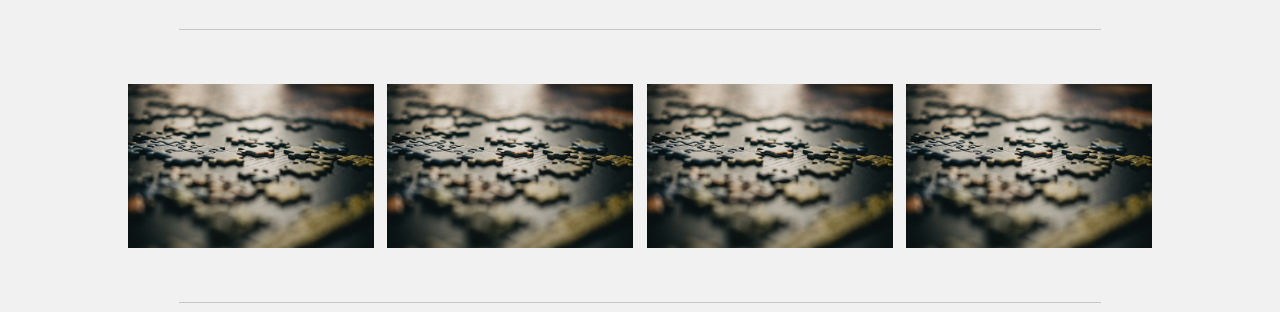
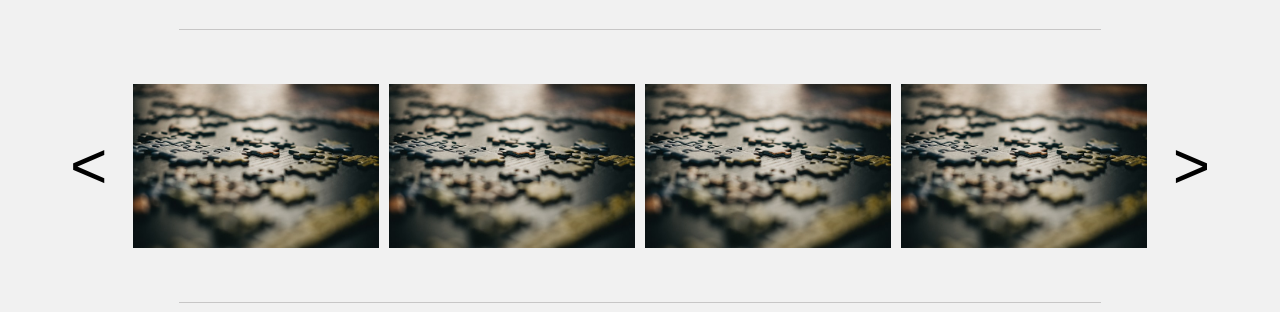
Before and after one commit to TBence98/Sudoku_solver, a React (Vite) app: page / in a window 1280 px wide. Shown: the part 432-744 px from the top of the page. Built offline with nearby package versions, Linux system fonts and the light colour scheme.

Commit message:
add basic image carousel

```diff
--- a/src/components/HomeImages.jsx
+++ b/src/components/HomeImages.jsx
@@ -1,8 +1,30 @@
+import { useState } from "react";
+
 import classes from "./HomeImages.module.css";
 
 const HomeImages = ({ images }) => {
+    const [translateX, setTranslateX] = useState(0);
+    const prevBtnIsDisabled = false;
+    const nextBtnIsDisabled = false;
+
+    function handlePrevious() {
+        setTranslateX((prevState) => prevState + 25);
+    }
+
+    function handleNext() {
+        setTranslateX((prevState) => prevState - 25);
+    }
+
     return (
-        <div className={classes.images}>
+        <div className={classes.image_carousel}>
+            <div className={classes.visible_images}>
+                <div
+                    className={classes.images}
+                    style={{
+                        transform: `translateX(${translateX}%)`,
+                        transition: "all 0.5s",
+                    }}
+                >
                     {images.map((image, index) => (
                         <img
                             src={image.src}
@@ -12,6 +34,22 @@ const HomeImages = ({ images }) => {
                         />
                     ))}
                 </div>
+            </div>
+            <button
+                className={`${classes.arrow} ${classes["arrow--left"]}`}
+                onClick={handlePrevious}
+                disabled={prevBtnIsDisabled}
+            >
+                &#60;
+            </button>
+            <button
+                className={`${classes.arrow} ${classes["arrow--right"]}`}
+                onClick={handleNext}
+                disabled={nextBtnIsDisabled}
+            >
+                &#62;
+            </button>
+        </div>
     );
 };
 
--- a/src/components/HomeImages.module.css
+++ b/src/components/HomeImages.module.css
@@ -1,12 +1,39 @@
+.image_carousel {
+    margin: 2.5rem 0;
+    position: relative;
+}
+
+.visible_images {
+    overflow: hidden;
+}
+
 .images {
-    height: 12rem;
-    overflow: hidden;
     display: flex;
     align-items: center;
-    justify-content: space-between;
-    margin: 2.5rem 0;
+    height: 12rem;
 }
 
 .image {
     width: 24%;
+    margin: 0 0.5%;
+    object-fit: contain;
 }
+
+.arrow {
+    background-color: transparent;
+    border: none;
+    font-size: 4rem;
+    position: absolute;
+    top: 50%;
+    transform: translateY(-50%);
+    cursor: pointer;
+    user-select: none;
+}
+
+.arrow--right {
+    right: -4rem;
+}
+
+.arrow--left {
+    left: -4rem;
+}
--- a/src/pages/Home.jsx
+++ b/src/pages/Home.jsx
@@ -17,6 +17,7 @@ const Home = () => {
                     { src: sudoku_img, alt: "sudoku" },
                     { src: sudoku_img, alt: "sudoku" },
                     { src: sudoku_img, alt: "sudoku" },
+                    { src: sudoku_img, alt: "sudoku" },
                 ]}
             />
             <LineSeparator />
```
Lines whose indentation alone changed are shown as unchanged.
